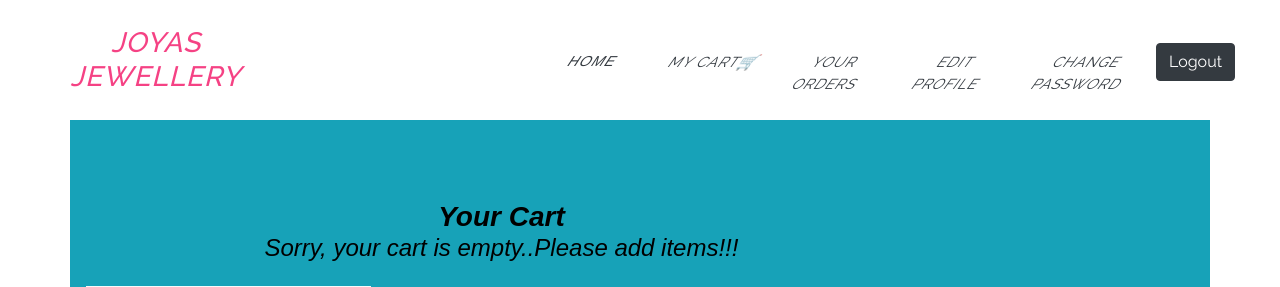
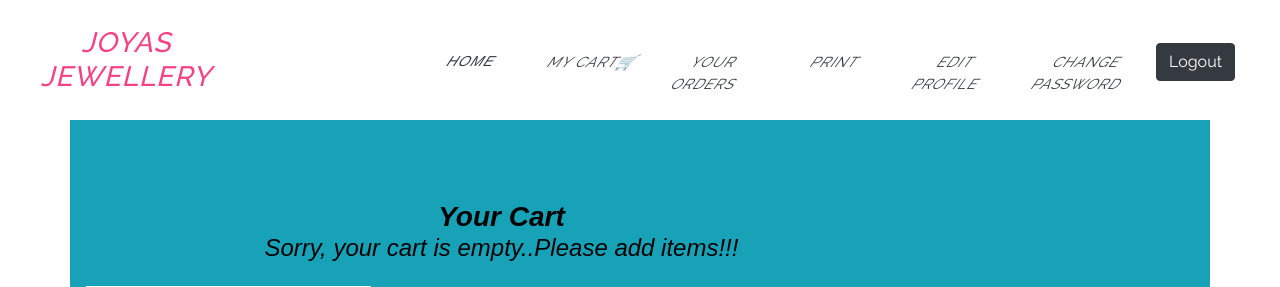
Before and after one commit to Maham-Arooj/jsdjango, a Django app: page /main/cart/ in a window 1280 px wide. Shown: the top 287 px of the page. Run offline with Django 3.2, Linux system fonts and the light colour scheme; a user stored in the database is signed in; data comes from the database, SQL or seed files in the repository; both versions use the stored data as it was after the commit; some libraries are stand-ins or nearby versions.

Commit message:
tweaked app for heroku

```diff
--- a/main/templates/main/layout.html
+++ b/main/templates/main/layout.html
@@ -51,6 +51,7 @@
                     {% else %}
                         <li><a style="color: black; font-style: italic; font-family: 'Raleway', sans-serif; " href="{% url 'main:cart' %}" class="mr-2 text-dark">My Cart🛒 </a></li>
                         <li><a style="color: black; font-style: italic; font-family:  'Raleway',sans-serif; " href="{% url 'main:order_details' %}" class="mr-2 text-dark">Your Orders</a></li>
+                     <li><a style="color: white; font-style: italic; font-family: 'Raleway', sans-serif;" title="Print Screen" alt="Print Screen" onclick="window.print();" target="_blank"  class="mr-2 text-dark">Print</a></li>
 
                     <li><a style="color: black; font-style: italic; font-family:'Raleway', sans-serif; " href="{% url 'main:edit_profile' %}" class="mr-2 text-dark">Edit Profile</a></li>
                             <li>
@@ -63,9 +64,8 @@
                         </li>
                     {% endif %}
                 {% else %}
-
-                    <li><a style="color: white; font-style: italic; font-family: 'Raleway', sans-serif; " href="{% url 'accounts:login' %}" class="mr-2 text-light">Login</a></li>
-                    <li><a style="color: white; font-style: italic; font-family: 'Raleway', sans-serif; " href="{% url 'accounts:signup' %}" class="mr-2 text-light">SignUp</a></li>
+                   <li><a style="color: white; font-style: italic; font-family: 'Raleway', sans-serif; " href="{% url 'accounts:login' %}" class="mr-2 text-dark">Login</a></li>
+                    <li><a style="color: white; font-style: italic; font-family: 'Raleway', sans-serif; " href="{% url 'accounts:signup' %}" class="mr-2 text-dark">SignUp</a></li>
                 {% endif %}
             </ul>
         </div>
--- a/main/templates/main/order_details.html
+++ b/main/templates/main/order_details.html
@@ -3,7 +3,7 @@
 <div class="cart">
     <div class="container">
         <div class="row">
-            <div class="col-sm-12 mt-5">
+          <div class="col-sm-12 mt-5">
                 <h3 class="text-center">Active Orders</h3>
                 {% if items %}
                 <h4 class="text-center">Total Bill Amount: {{total}} for {{ count }} boxes.</h4>
--- a/main/urls.py
+++ b/main/urls.py
@@ -46,4 +46,5 @@ urlpatterns = [
     path('changepassword',views.changepassword,name='changepassword'),
     path('edit_profile',views.edit_profile,name='edit_profile'),
 
+
 ]
--- a/main/views.py
+++ b/main/views.py
@@ -1,4 +1,7 @@
+import datetime
 from typing import ItemsView
+
+from django.http import response
 from aa.settings import EMAIL_HOST_USER
 from django.shortcuts import render, get_object_or_404, redirect
 from .models import Item, CartItems, Reviews
@@ -185,8 +188,9 @@ def subscribe(request):
     }
     for item_active in items:
         CartItems.objects.create(item= item_active.item, quantity= item_active.quantity, user=item_active.user)
-        message= 'item: '+str(item_active.item)  +  'Quantity: '+str(item_active.quantity)  + 'User: '+str(item_active.user)
+        message= 'Id:  '+str(item_active.id)  +  "\n" 'User: '+str(item_active.user) +  "\n" 'Item: '+str(item_active.item)  +  "\n"  'Quantity: '+str(item_active.quantity)
         subject= 'JOYAS Jewellery Shop'
+
 
         recipient= request.user.email
         send_mail(subject,
@@ -195,7 +199,7 @@ def subscribe(request):
 
 
 
-    return render(request, 'main/order_details.html')
+    return render(request, 'main/cart.html')
 
 
 
--- a/web/Templates/main/about1.html
+++ b/web/Templates/main/about1.html
@@ -63,7 +63,7 @@ Smartphone Compatible web template, free webdesigns for Nokia, Samsung, LG, Sony
 				<ol class="breadcrumb">
 				  <li><a href=" {% url 'index1' %}">Home</a></li>
 				  <li class="active">About</li>
-				  <li><a href=" {% url 'logout' %}">{{request.user}} Logout </a></li>
+				  <li><a href=" {% url 'accounts:signup' %}">{{request.user}} Logout </a></li>
 
 				</ol>
 		    </div>
--- a/web/Templates/main/index1.html
+++ b/web/Templates/main/index1.html
@@ -42,7 +42,7 @@ Smartphone Compatible web template, free webdesigns for Nokia, Samsung, LG, Sony
 						<li><a href=" {% url 'main:home' %} ">PORTFOLIO</a></li>
 
 						<li><a href=" {% url 'contact' %} ">Contact</a></li>
-						<li><a href=" {% url 'logout' %}">Logout {{request.user}}</a></li>
+						<li><a href=" {% url 'accounts:signup' %}">Logout {{request.user}}</a></li>
 					</nav>
 					</ul>
 				</div>
--- a/web/urls.py
+++ b/web/urls.py
@@ -17,8 +17,7 @@ urlpatterns = [
     path('contact/',views.contact , name= 'contact'),
     path('blog/',views.blog , name= 'index1'),
     path('shop/',views.shop , name= 'shop'),
-    path('login/',views.loginPage , name= 'login'),
-    path('logout/',views.logoutUser , name= 'logout'),
+
     path('reg_form/',views.registerPage , name= 'reg_form'),
 
     path('oauth/', include('social_django.urls', namespace='social')),
```
Also changed, not shown: web/views.py (+8 -8 lines), db.sqlite3, images/images/1.jpg (added).
